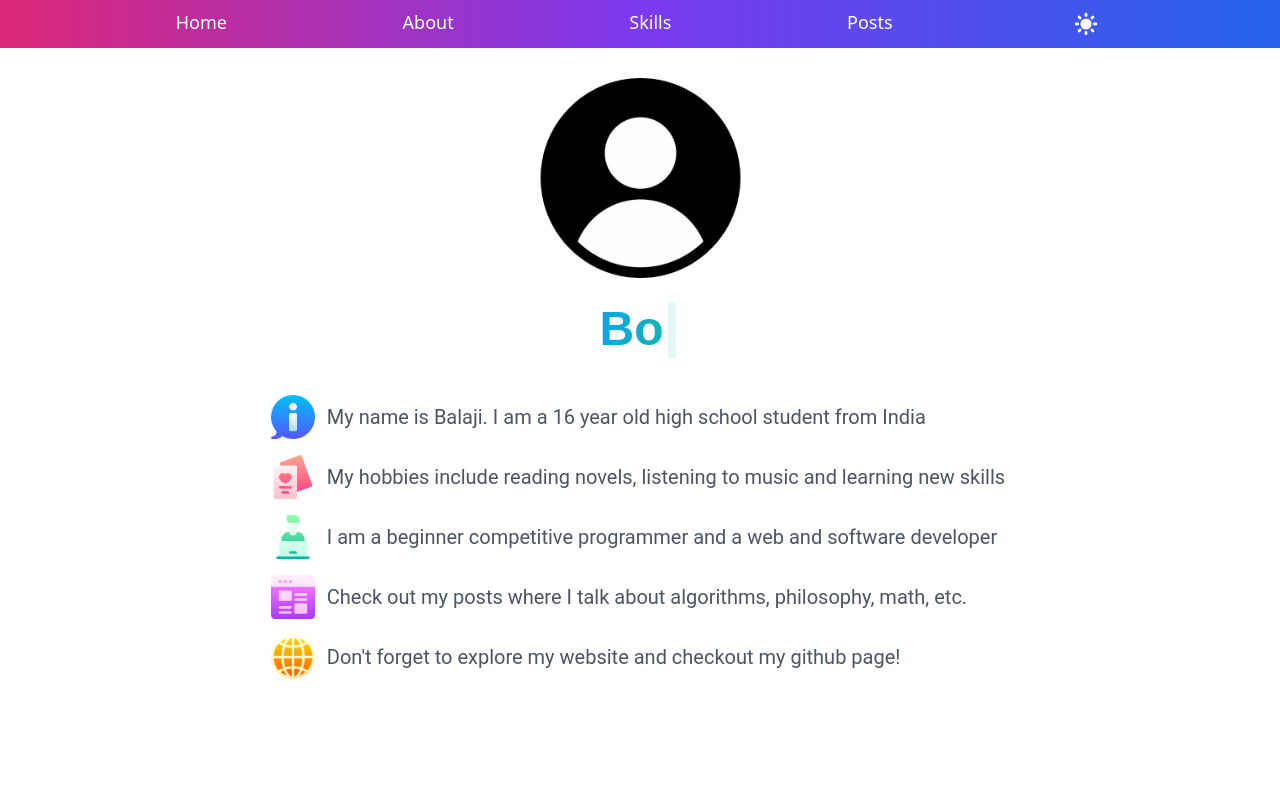
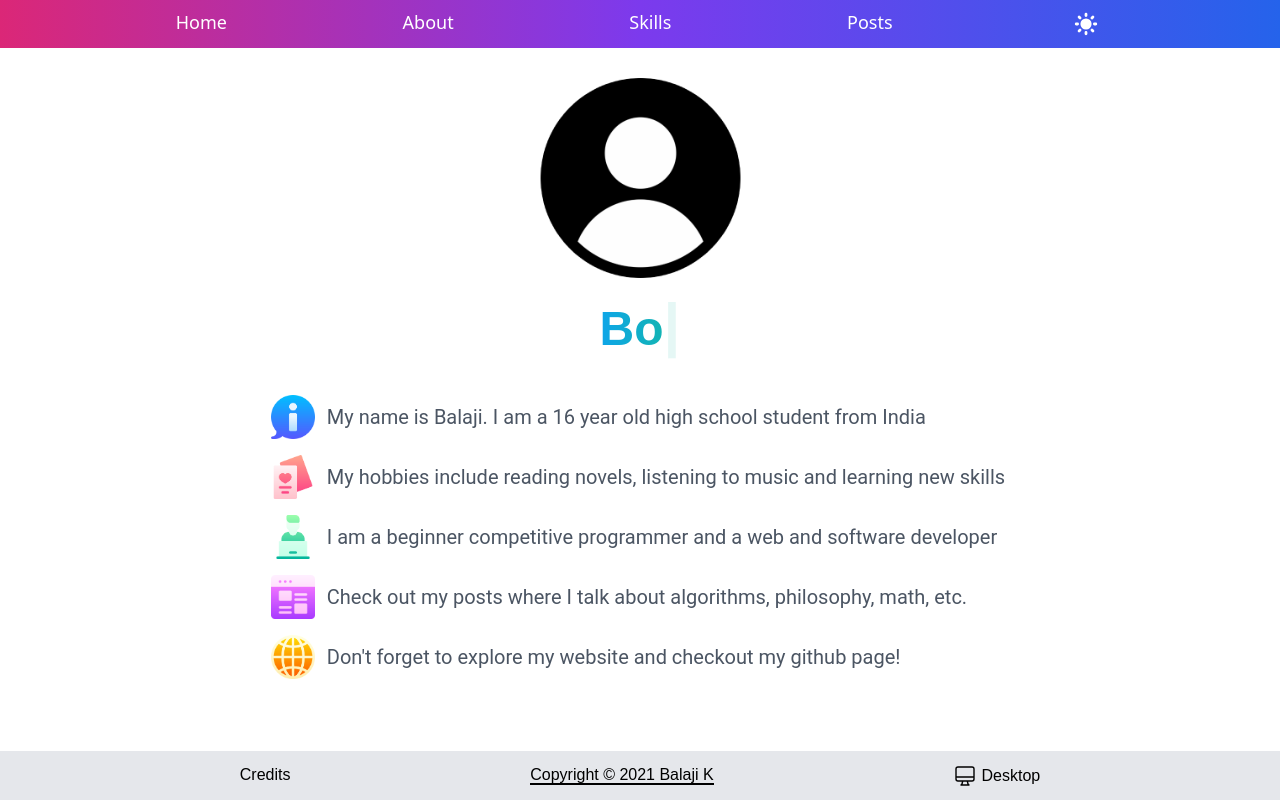
Before and after one commit to balajiofficial/Website, a Next.js app: page /about in a window 1280 px wide. Built offline with nearby package versions, Linux system fonts and the light colour scheme.

Commit message:
footer on every page

```diff
--- a/components/footer.tsx
+++ b/components/footer.tsx
@@ -22,12 +22,23 @@ export default class Footer extends Component {
 
   componentDidMount() {
     const device = this.getDeviceType();
+    const footer =
+      document.getElementById("__next").clientHeight >=
+      window.innerHeight + document.getElementById("footer").clientHeight;
+    this.setState({
+      fixEnd: footer,
+    });
     this.setState({ device: device });
   }
 
   render(): ReactElement<HTMLDivElement> {
     return (
-      <div className="bottom-0 w-full left-0 right-0">
+      <div
+        className={`bottom-0 w-full left-0 right-0 ${
+          this.state.fixEnd ? "" : "absolute"
+        }`}
+        id="footer"
+      >
         <footer className="bg-gray-200 font-quicksand dark:bg-gray-800">
           <div className="mx-auto pt-3 pb-3 dark:text-gray-300">
             <span className="text-center sm:flex sm:justify-evenly">
--- a/components/post.tsx
+++ b/components/post.tsx
@@ -11,9 +11,17 @@ export default function PostsBox({ post }): ReactElement<HTMLDivElement> {
               {post.title}
             </a>
           </Link>
-          <p className="font-about text-base md:text-lg text-gray-600 dark:text-gray-400 mt-1">
-            {post.date}
-          </p>
+          <div className="flex">
+            <div className="font-about text-base md:text-lg text-gray-600 dark:text-gray-400 mt-1">
+              {post.date}
+            </div>
+            <div className="font-about text-base md:text-lg text-gray-600 dark:text-gray-400 mt-1 mr-1 ml-1">
+              •
+            </div>
+            <div className="font-about text-base md:text-lg text-gray-600 dark:text-gray-400 mt-1">
+              {post.time}
+            </div>
+          </div>
           <p className="font-about text-base md:text-lg text-gray-600 dark:text-gray-400">
             {post.desc}
           </p>
--- a/layouts/pageLayout.tsx
+++ b/layouts/pageLayout.tsx
@@ -4,11 +4,11 @@ import { Component, Fragment } from "react";
 
 export default class Layout extends Component<{
   children;
-  footer;
 }> {
   state = {
     children: this.props.children,
     theme: "light",
+    footer: false,
   };
 
   themeFunc = (theme: string) => {
@@ -40,7 +40,7 @@ export default class Layout extends Component<{
       <Fragment>
         <Navbar themeFunc={this.themeFunc} />
         {this.state.children}
-        {this.props.footer ? <Footer /> : <></>}
+        <Footer />
       </Fragment>
     );
   }
--- a/pages/404.tsx
+++ b/pages/404.tsx
@@ -5,7 +5,7 @@ import PageSEO from "../components/seo";
 
 export default function FourOFour(): ReactElement<ReactFragment> {
   return (
-    <Layout footer={false}>
+    <Layout>
       <PageSEO title="Error 404" />
       <div className="dark:bg-gray-900">
         <div className="pt-4">
--- a/pages/500.tsx
+++ b/pages/500.tsx
@@ -5,7 +5,7 @@ import PageSEO from "../components/seo";
 
 export default function FiveZeroZero(): ReactElement<ReactFragment> {
   return (
-    <Layout footer={false}>
+    <Layout>
       <PageSEO title="Error 500" />
       <div className="dark:bg-gray-900">
         <div className="pt-4">
--- a/pages/about.tsx
+++ b/pages/about.tsx
@@ -7,7 +7,7 @@ import Typist from "../components/typist";
 
 export default function About(): ReactElement<ReactFragment> {
   return (
-    <Layout footer={false}>
+    <Layout>
       <PageSEO title="About" />
       <div className="dark:bg-gray-900">
         <div>
--- a/pages/credits.tsx
+++ b/pages/credits.tsx
@@ -7,7 +7,7 @@ import PostUnorderedList from "../mappings/ul";
 
 export default function CreditsPage(): ReactElement<ReactFragment> {
   return (
-    <Layout footer={true}>
+    <Layout>
       <PageSEO title="Credits" />
       <div className="mb-3">
         <div className="flex justify-center">
--- a/pages/post/[slug].tsx
+++ b/pages/post/[slug].tsx
@@ -40,7 +40,7 @@ export default class Post extends Component<{
 
   render(): ReactFragment {
     return (
-      <Layout footer={true}>
+      <Layout>
         <PageSEO title={this.state.postData.title + " - Post"} />
         <div className="flex justify-center mt-2 mb-2">
           <div className="lg:w-2/3 md:w-5/6 w-screen">
--- a/pages/posts.tsx
+++ b/pages/posts.tsx
@@ -20,6 +20,7 @@ export default class PostPage extends Component<{
     title: string;
     date: string;
     desc: string;
+    time: string;
   }[];
 }> {
   state = {
@@ -29,7 +30,7 @@ export default class PostPage extends Component<{
 
   render(): ReactElement<ReactFragment> {
     return (
-      <Layout footer={false}>
+      <Layout>
         <PageSEO title="Posts" />
 
         <div className="mt-5">
--- a/pages/skills/projects.tsx
+++ b/pages/skills/projects.tsx
@@ -6,7 +6,7 @@ import PageSEO from "../../components/seo";
 
 export default function Projects(): ReactElement<ReactFragment> {
   return (
-    <Layout footer={true}>
+    <Layout>
       <PageSEO title="Projects" />
       <div className="dark:bg-gray-900">
         <div className="pt-4 flex justify-center pl-0 pr-0 sm:pl-10 sm:pr-10 w-screen sm:w-auto">
--- a/pages/skills/skills.tsx
+++ b/pages/skills/skills.tsx
@@ -8,7 +8,7 @@ import pl3 from "../../components/skills/pl3";
 
 export default function Skills(): ReactElement<ReactFragment> {
   return (
-    <Layout footer={false}>
+    <Layout>
       <PageSEO title="Skills" />
 
       <div className="mb-3">
```
Also changed, not shown: commands/allPosts.ts (+17 -1 lines), 1 other file (tests, documents, lock files or other folders).
